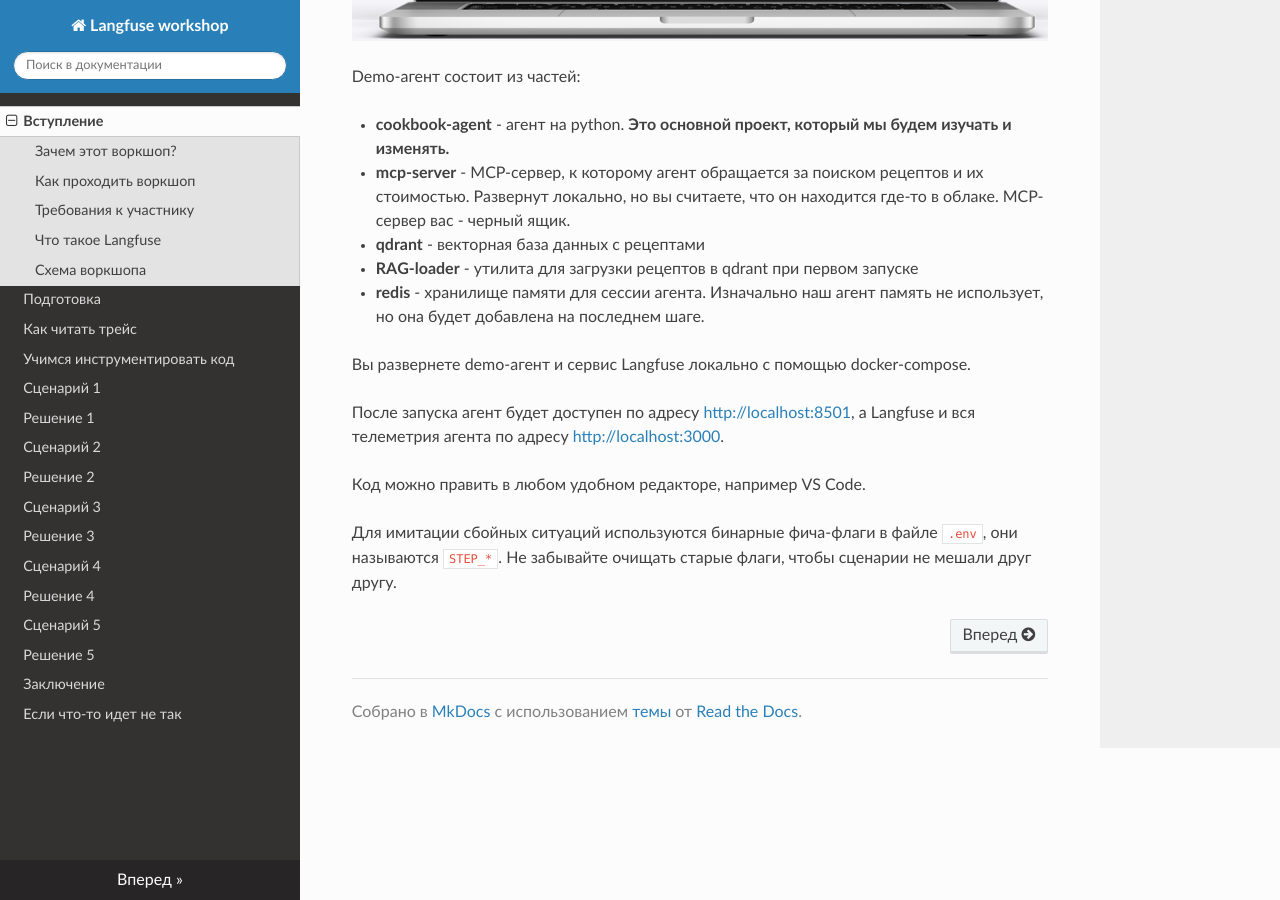
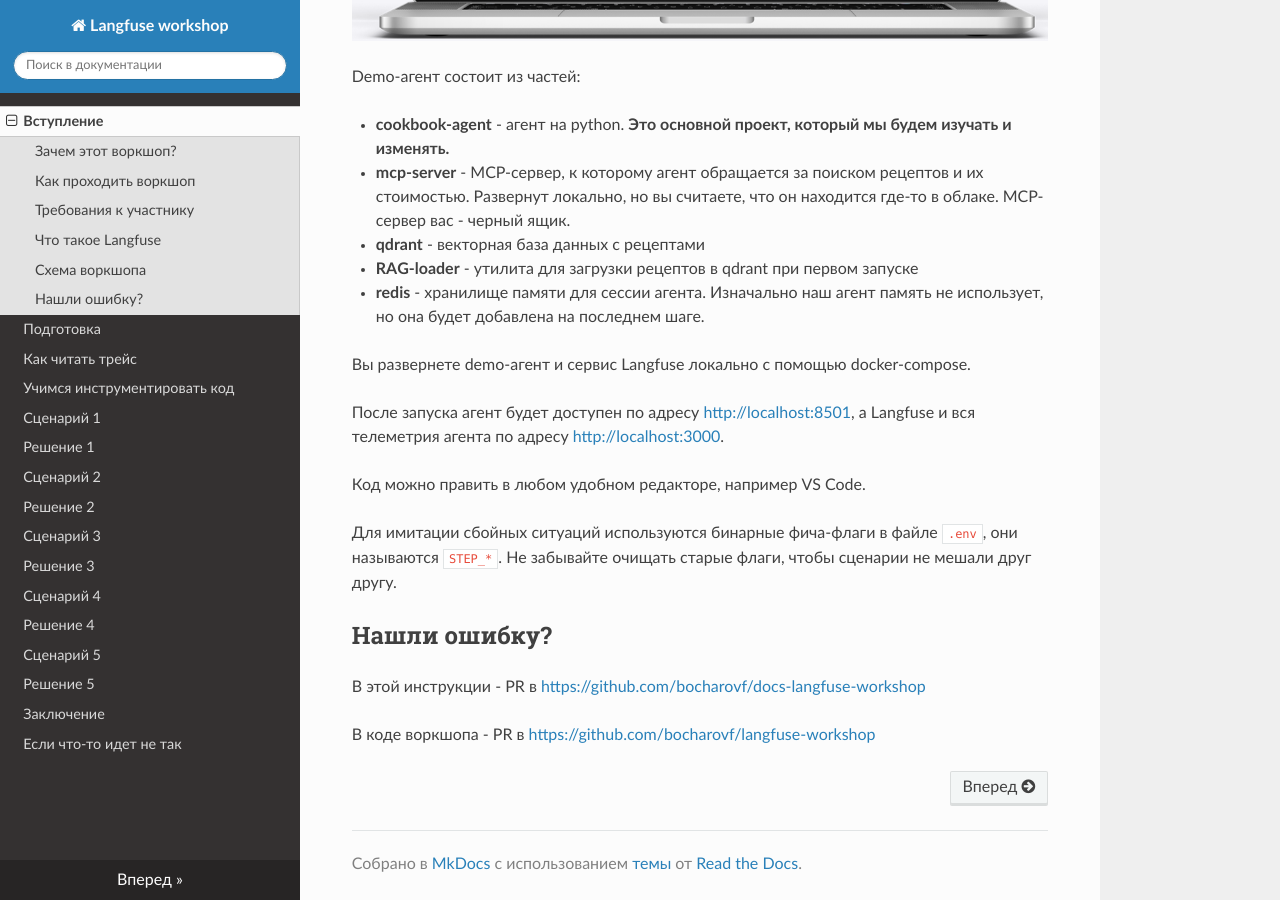
Before and after one commit to bocharovf/docs-langfuse-workshop, an MkDocs documentation site: the page built from docs/index.md, in a window 1280 px wide and 900 px high, scrolled down 2358 px. Built offline with MkDocs 1.6.1, drawn with Linux system fonts in a browser that asks for light colours; nearby versions of some CDN libraries.

Commit message:
Add section for reporting errors and provide PR links in workshop instructions

```diff
--- a/docs/index.md
+++ b/docs/index.md
@@ -65,3 +65,9 @@ Demo-агент состоит из частей:
 Код можно править в любом удобном редакторе, например VS Code.
 
 Для имитации сбойных ситуаций используются бинарные фича-флаги в файле `.env`, они называются `STEP_*`. Не забывайте очищать старые флаги, чтобы сценарии не мешали друг другу.
+
+## Нашли ошибку?
+
+В этой инструкции - PR в <https://github.com/bocharovf/docs-langfuse-workshop>
+
+В коде воркшопа - PR в <https://github.com/bocharovf/langfuse-workshop>
```
